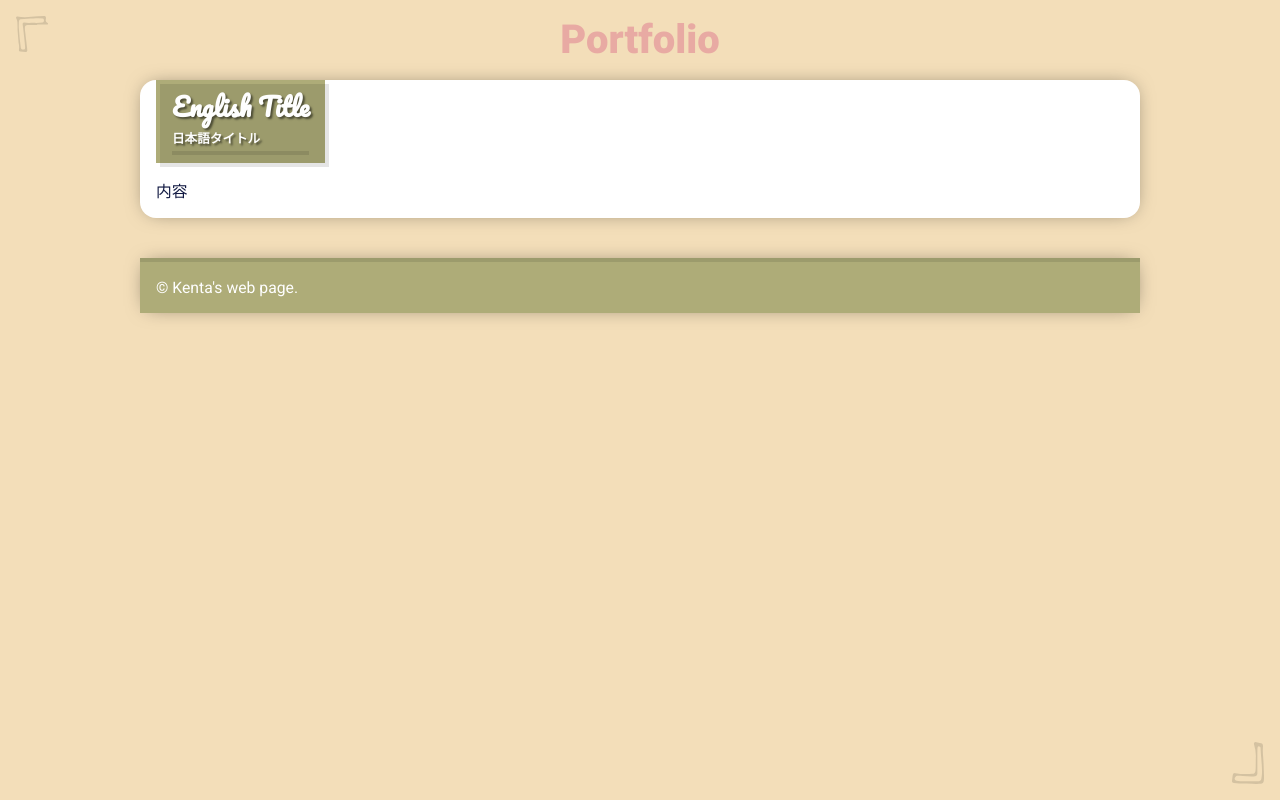
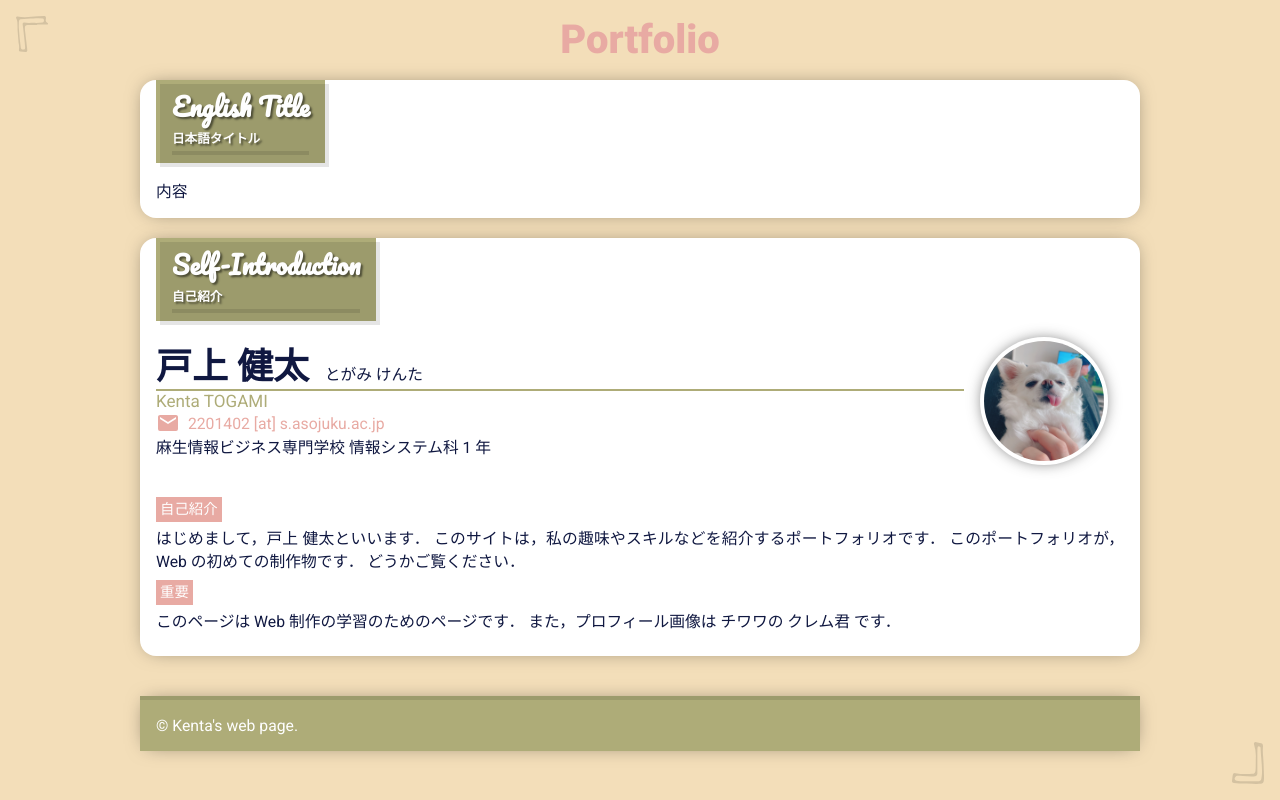
Before and after one commit to joeboxsxx/web-portfolio, a plain HTML site: page public/index.html in a window 1280 px wide. Drawn offline with Linux system fonts and the light colour scheme.

Commit message:
Create a card (self-introduction)

```diff
--- a/public/assets/main.css
+++ b/public/assets/main.css
@@ -161,3 +161,38 @@ a:hover {
   font-size: 0.875rem;
 }
 /* ===== CARD COMMON END ===== */
+
+/* ===== CARD | SELF-INTRODUCTION BEGIN ===== */
+.card-basic-info-layout {
+  display: flex;
+  flex-direction: column;
+}
+@media screen and (min-width: 500px) {
+  .card-basic-info-layout {
+    flex-direction: row-reverse;
+  }
+}
+.mydog-photo {
+  display: block;
+  border-radius: 50%;
+  box-shadow: 0 0 16px -4px rgba(0, 0, 0, 0.7);
+  max-width: 120px;
+  padding: 4px;
+  background-color: white;
+}
+@media screen and (max-width: 500px) {
+  .mydog-photo {
+    margin: 16px auto;
+  }
+}
+@media screen and (min-width: 500px) {
+  .mydog-photo {
+    margin: 0 16px;
+  }
+}
+.card-basic-info-label {
+  font-size: 0.8rem;
+  font-weight: 500;
+  padding: 4px;
+}
+/* ===== CARD | SELF-INTRODUCTION END ===== */
--- a/public/index.html
+++ b/public/index.html
@@ -31,6 +31,59 @@
         <div class="card-contents">内容</div>
       </div>
 
+      <div style="height: 20px"></div>
+
+      <div class="card-cover bg-white">
+        <h2 class="card-title-cover bg-2 text-light">
+          <div class="card-title">Self-Introduction</div>
+          <div class="card-subtitle">自己紹介</div>
+          <div class="card-title-line"></div>
+        </h2>
+        <div class="card-contents">
+          <div class="card-basic-info-layout">
+            <div>
+              <img
+                src="./assets/IMG_7381.JPG"
+                alt="犬写真"
+                class="mydog-photo"
+              />
+            </div>
+            <div style="flex-grow: 1">
+              <div style="display: flex; gap: 1em; align-items: flex-end">
+                <h3 style="margin: 0; font-size: 2rem">戸上 健太</h3>
+                <span style="padding-bottom: 4px">とがみ けんた</span>
+              </div>
+              <div class="bg-2" style="height: 2px"></div>
+              <div class="text-2" style="font-size: 0.95rem">Kenta TOGAMI</div>
+              <div
+                class="text-1"
+                style="display: flex; gap: 0.5em; align-items: center"
+              >
+                <img src="./assets/icons/email.svg" alt="Email のアイコン" />
+                <span>2201402 [at] s.asojuku.ac.jp</span>
+              </div>
+
+              <div>麻生情報ビジネス専門学校 情報システム科 1 年</div>
+            </div>
+          </div>
+        </div>
+
+        <div class="card-contents">
+          <span class="card-basic-info-label bg-1 text-light">自己紹介</span>
+          <p>
+            はじめまして，戸上 健太といいます．
+            このサイトは，私の趣味やスキルなどを紹介するポートフォリオです．
+            このポートフォリオが，Web の初めての制作物です．
+            どうかご覧ください．
+          </p>
+          <span class="card-basic-info-label bg-1 text-light">重要</span>
+          <p>
+            このページは Web 制作の学習のためのページです．
+            また，プロフィール画像は チワワの クレム君 です．
+          </p>
+        </div>
+      </div>
+
       <div style="height: 40px"></div>
 
       <footer class="footer-cover bg-2 text-light">
```
Also changed, not shown: public/assets/IMG_7381.JPG (added), public/assets/me.png (deleted), 3 other files.
